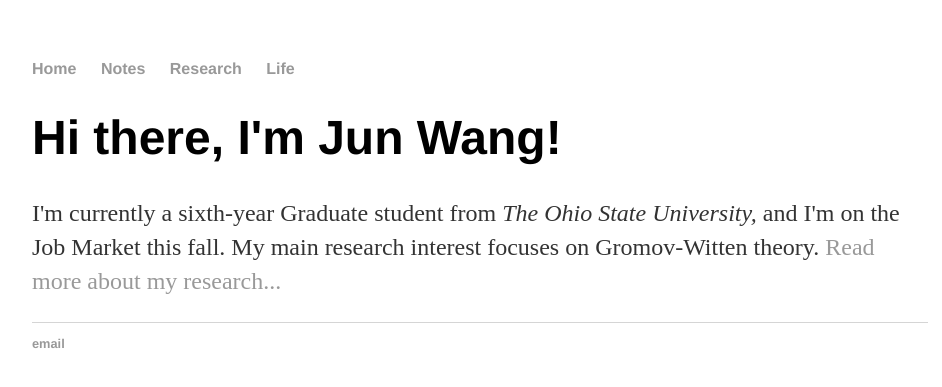
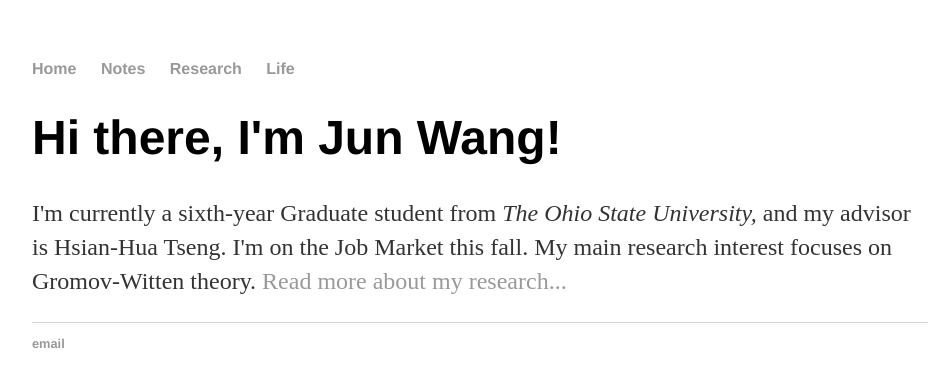
Before and after one commit to Junmathwang/junmathwang.github.io, a Jekyll site: the page index.html, which Jekyll copies as it is, in a window 1280 px wide. Shown: the top 387 px of the page, without its empty margins (160-1102 px from the left). Built offline with Jekyll 4.4.1, drawn with Linux system fonts in a browser that asks for light colours.

Commit message:
Update index.html

```diff
--- a/index.html
+++ b/index.html
@@ -18,7 +18,7 @@
 		<div class="container">
     		<div class="blurb">
         		<h1>Hi there, I'm Jun Wang!</h1>
-				<p>I'm currently a sixth-year Graduate student from <em>The Ohio State University,</em> and I'm on the Job Market this fall. My main research interest focuses on Gromov-Witten theory. <a href="/research">Read more about my research...</a></p>
+				<p>I'm currently a sixth-year Graduate student from <em>The Ohio State University,</em> and my advisor is </em>Hsian-Hua Tseng</em>. I'm on the Job Market this fall. My main research interest focuses on Gromov-Witten theory. <a href="/research">Read more about my research...</a></p>
     		</div><!-- /.blurb -->
 		</div><!-- /.container -->
 		<footer>
```
